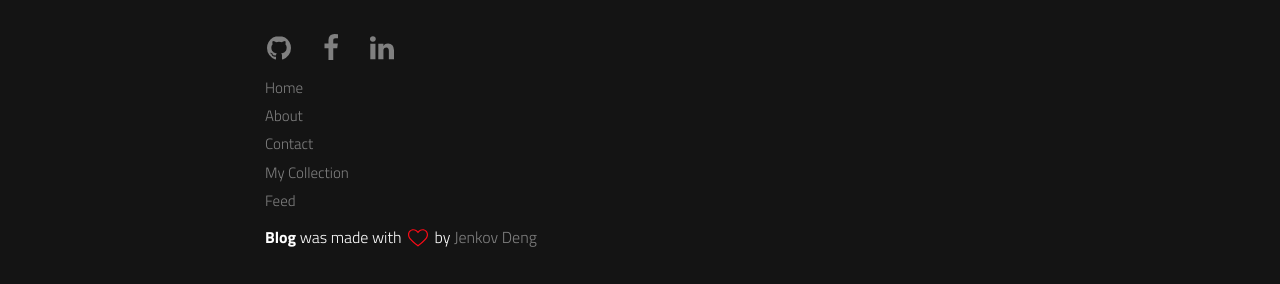
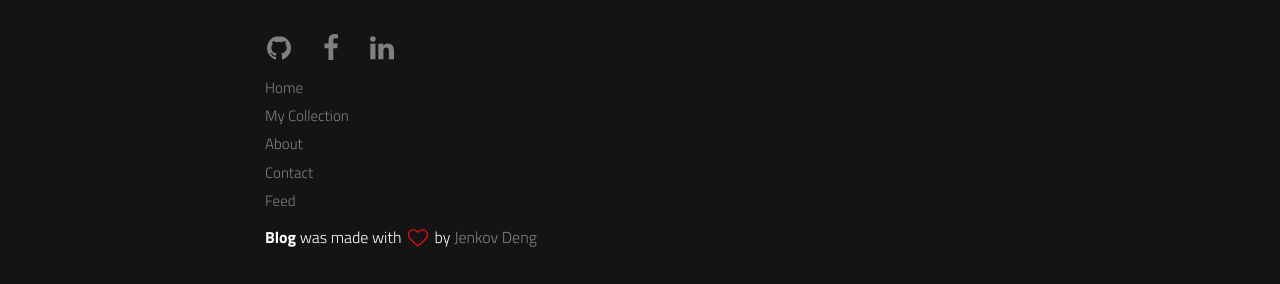
Before and after one commit to smilegithub01/smilegithub01.github.io, a Jekyll site: the page built from index.html, in a window 1280 px wide and 1120 px high. Shown: the part 833-1117 px from the top of the window. Built offline with Jekyll 4.4.1, drawn with Linux system fonts in a browser that asks for light colours; the list of posts is cut into pages by our own code; some of the changed lines change nothing that is shown.

Commit message:
update links

```diff
--- a/_config.yml
+++ b/_config.yml
@@ -36,12 +36,13 @@ plugins:
 links:
   - title: Home
     url: /
+  - title: My Collection
+    url: /funny/
   - title: About
     url: /about/
   - title: Contact
     url: /contact/
-  - title: My Collection
-    url: /funny/
+
 
 # Exclude my node related stuff
 exclude: ['package.json', 'src', 'node_modules']
```
